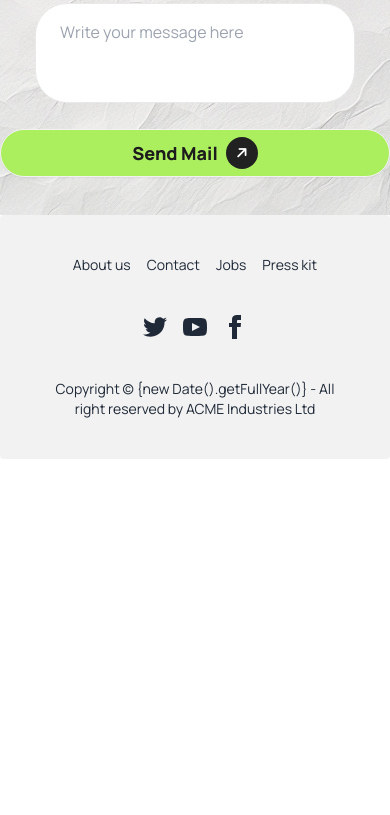
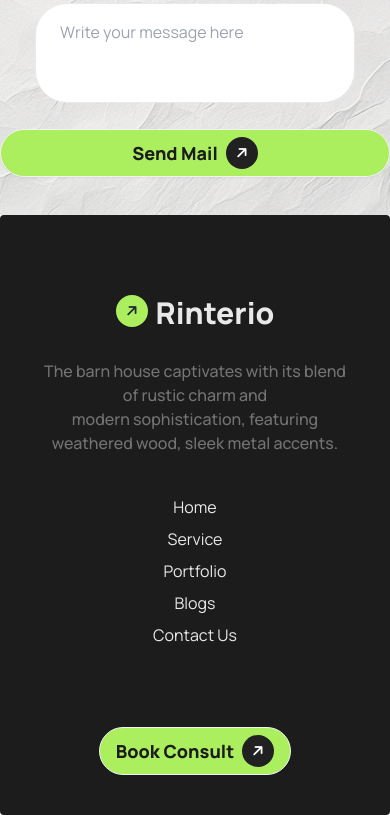
Before and after one commit to Eittymoni/Assignment-3, a plain HTML site: page index.html in a window 390 px wide. Shown: the part 6407-7222 px from the top of the page. Before the commit the page ends 6866 px from the top, so only its background shows below. Drawn offline with nearby package versions, Linux system fonts and the light colour scheme.

Commit message:
footer done

```diff
--- a/index.html
+++ b/index.html
@@ -83,14 +83,14 @@
     <i class="fa-solid fa-cart-shopping"></i>
   </div>
 
-<button>
-  <div class="btn bg-green flex  rounded-[32px] md:flex hidden sm:hidden">
-    <h3 class="text-gray-7 font-extrabold text-[18px]">Book Consult</h3>
-    <div class="h-8 w-8 rounded-[50%] bg-gray-6 text-center text-white flex items-center justify-center -rotate-45">
-      <i class="fa-solid fa-arrow-right"></i>
-    </div>
+<button class="btn bg-green flex  rounded-[32px] md:flex hidden sm:hidden">
+  <h3 class="text-gray-7 font-extrabold lg:text-[18px] text-base">Book Consult</h3>
+  <div class="h-8 w-8 rounded-[50%] bg-gray-6 text-center text-white flex items-center justify-center -rotate-45">
+    <i class="fa-solid fa-arrow-right"></i>
   </div>
 </button>
+
+
 
 
 
@@ -352,55 +352,38 @@ modern sophistication, featuring weathered wood, sleek metal accents.
 </section>
      </main>
      <!-- footer section -->
-     <footer>
-      <footer class="footer footer-center bg-base-200 text-base-content rounded p-10">
-        <nav class="grid grid-flow-col gap-4">
-          <a class="link link-hover">About us</a>
-          <a class="link link-hover">Contact</a>
-          <a class="link link-hover">Jobs</a>
-          <a class="link link-hover">Press kit</a>
+
+      <footer class="footer footer-center bg-gray-7 text-base-content rounded pt-20 p-10">
+<nav>
+  <a class=" flex justify-between gap-2 ">
+    <div class=" h-8 w-8 rounded-[50%] bg-green text-center flex items-center justify-center -rotate-45"> <i class="fa-solid fa-arrow-right"></i></div>
+  <div class=" text-gray-1 font-extrabold text text-3xl"> Rinterio</div>
+</a>
+<p class=" text-base font-medium text-gray-4 pt-5">The barn house captivates with its blend of rustic charm and  <br>  modern sophistication, featuring weathered wood, sleek metal accents.</p>
+</nav>
+
+        <nav class="grid grid-flow-row lg:grid-flow-col lg:gap-12">
+          <a class=" text-base text-gray-1 ">Home</a>
+          <a class=" text-base text-gray-1 ">Service</a>
+          <a class=" text-base text-gray-1 ">Portfolio</a>
+          <a class="text-base text-gray-1">Blogs</a>
+          <a class=" text-base text-gray-1">Contact Us</a>
         </nav>
         <nav>
-          <div class="grid grid-flow-col gap-4">
-            <a>
-              <svg
-                xmlns="http://www.w3.org/2000/svg"
-                width="24"
-                height="24"
-                viewBox="0 0 24 24"
-                class="fill-current">
-                <path
-                  d="M24 4.557c-.883.392-1.832.656-2.828.775 1.017-.609 1.798-1.574 2.165-2.724-.951.564-2.005.974-3.127 1.195-.897-.957-2.178-1.555-3.594-1.555-3.179 0-5.515 2.966-4.797 6.045-4.091-.205-7.719-2.165-10.148-5.144-1.29 2.213-.669 5.108 1.523 6.574-.806-.026-1.566-.247-2.229-.616-.054 2.281 1.581 4.415 3.949 4.89-.693.188-1.452.232-2.224.084.626 1.956 2.444 3.379 4.6 3.419-2.07 1.623-4.678 2.348-7.29 2.04 2.179 1.397 4.768 2.212 7.548 2.212 9.142 0 14.307-7.721 13.995-14.646.962-.695 1.797-1.562 2.457-2.549z"></path>
-              </svg>
-            </a>
-            <a>
-              <svg
-                xmlns="http://www.w3.org/2000/svg"
-                width="24"
-                height="24"
-                viewBox="0 0 24 24"
-                class="fill-current">
-                <path
-                  d="M19.615 3.184c-3.604-.246-11.631-.245-15.23 0-3.897.266-4.356 2.62-4.385 8.816.029 6.185.484 8.549 4.385 8.816 3.6.245 11.626.246 15.23 0 3.897-.266 4.356-2.62 4.385-8.816-.029-6.185-.484-8.549-4.385-8.816zm-10.615 12.816v-8l8 3.993-8 4.007z"></path>
-              </svg>
-            </a>
-            <a>
-              <svg
-                xmlns="http://www.w3.org/2000/svg"
-                width="24"
-                height="24"
-                viewBox="0 0 24 24"
-                class="fill-current">
-                <path
-                  d="M9 8h-3v4h3v12h5v-12h3.642l.358-4h-4v-1.667c0-.955.192-1.333 1.115-1.333h2.885v-5h-3.808c-3.596 0-5.192 1.583-5.192 4.615v3.385z"></path>
-              </svg>
-            </a>
-          </div>
+
         </nav>
         <aside>
-          <p>Copyright © {new Date().getFullYear()} - All right reserved by ACME Industries Ltd</p>
+          <button class="border-none">
+            <div class="btn bg-green flex  rounded-[32px] md:flex ">
+              <h3 class="text-gray-7 font-extrabold text-[18px]">Book Consult</h3>
+              <div class="h-8 w-8 rounded-[50%] bg-gray-6 text-center text-white flex items-center justify-center -rotate-45">
+                <i class="fa-solid fa-arrow-right"></i>
+              </div>
+            </div>
+          </button>
+
         </aside>
       </footer>
-     </footer>
+
 </body>
 </html>
```
